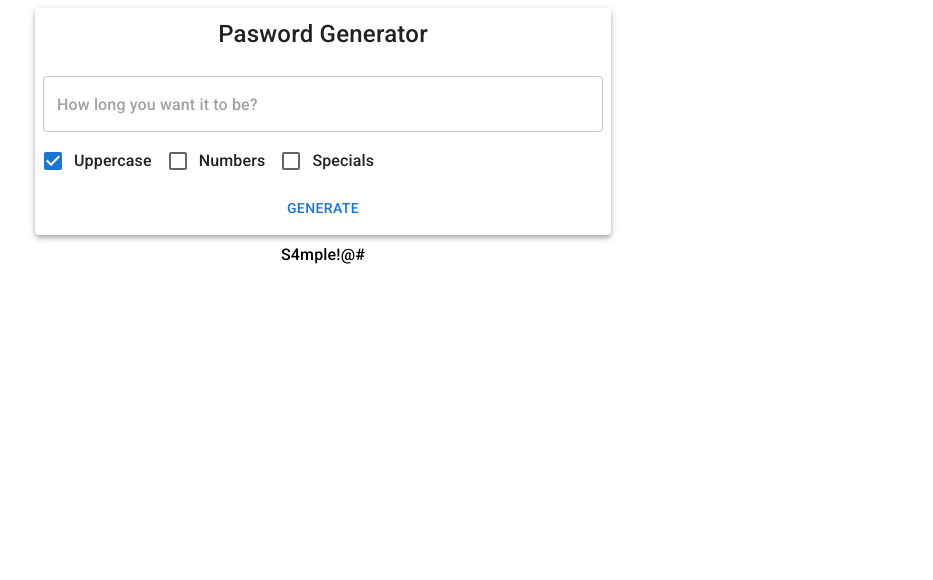
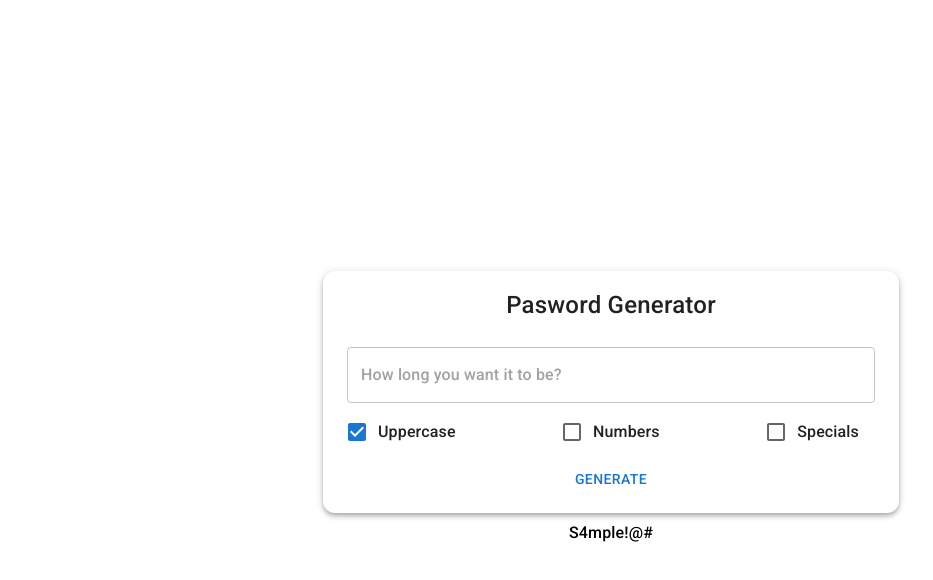
Before and after one commit to chrisvasqm/password-generator, a React (Vite) app in the folder frontend/: page / in a window 1280 px wide. Shown: the top 580 px of the page, without its empty margins (29-962 px from the left). Built offline with nearby package versions, Linux system fonts and the light colour scheme.

Commit message:
Improve layout

```diff
--- a/frontend/src/App.tsx
+++ b/frontend/src/App.tsx
@@ -3,7 +3,12 @@ import PasswordGenerator from './components/PasswordGenerator';
 
 function App() {
   return (
-    <Container>
+    <Container sx={{
+      height: '100vh',
+      display: 'flex',
+      justifyContent: 'center',
+      alignItems: 'center'
+    }}>
       <PasswordGenerator />
     </Container>
   )
--- a/frontend/src/components/PasswordGenerator.tsx
+++ b/frontend/src/components/PasswordGenerator.tsx
@@ -7,7 +7,7 @@ const PasswordGenerator = () => {
 
   return (
     <Box width={'50%'}>
-      <Card sx={{padding: 1, boxShadow: 4}}>
+      <Card sx={{paddingY: 2, paddingX: 3, boxShadow: 4, borderRadius: 3}}>
         <form onSubmit={handleSubmit}>
           <Stack gap={1} direction={'column'}>
             <Typography fontSize={24} align='center' marginBottom={2}>Pasword Generator</Typography>
@@ -15,7 +15,7 @@ const PasswordGenerator = () => {
             <TextField id='password-length' type='number' placeholder='How long you want it to be?' variant='outlined' />
 
             <FormGroup>
-              <Stack direction={'row'}>
+              <Stack direction={'row'} justifyContent={'space-between'}>
                 <FormControlLabel control={<Checkbox defaultChecked />} label="Uppercase" />
                 <FormControlLabel control={<Checkbox />} label="Numbers" />
                 <FormControlLabel control={<Checkbox />} label="Specials" />
```
